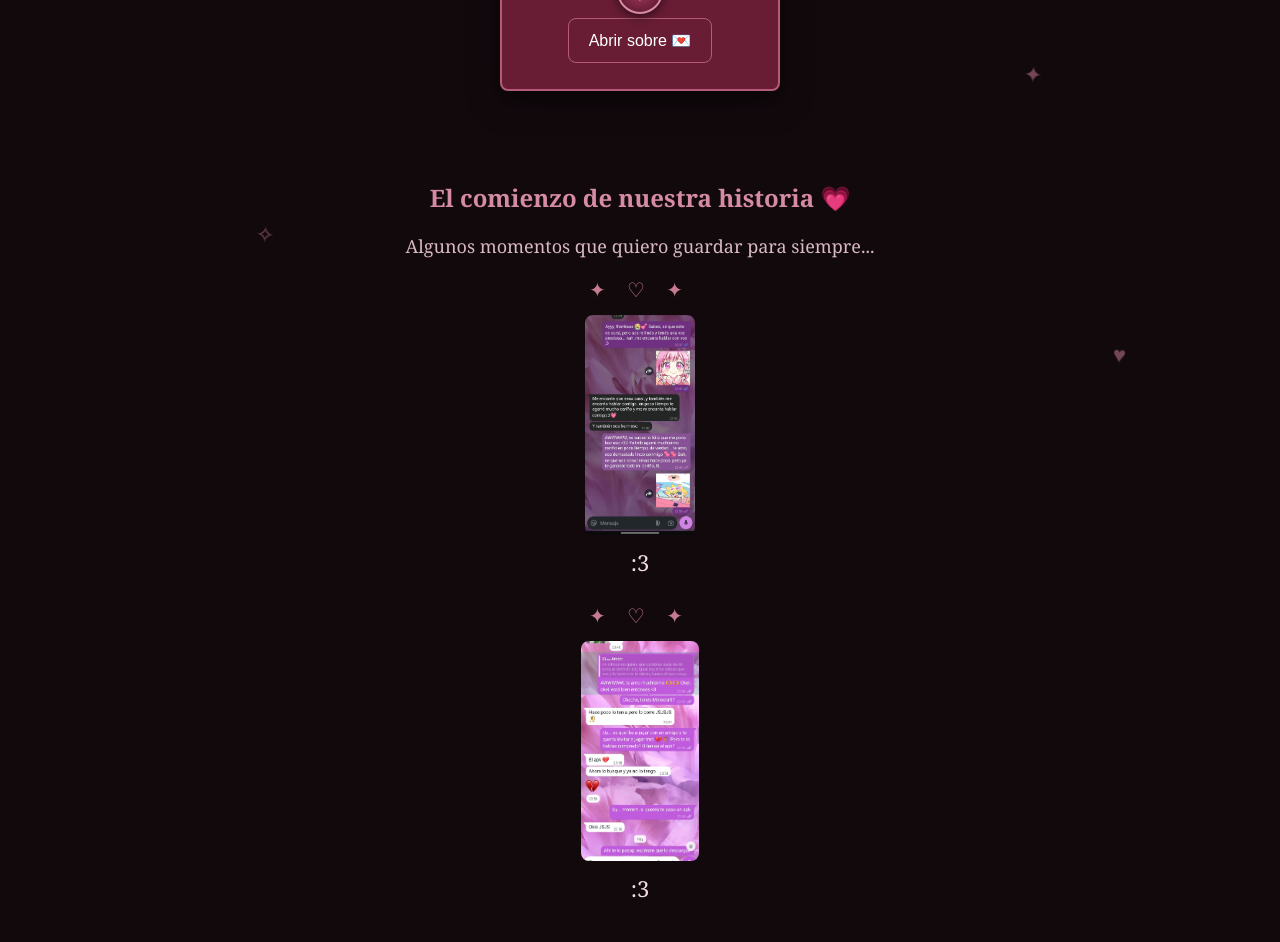
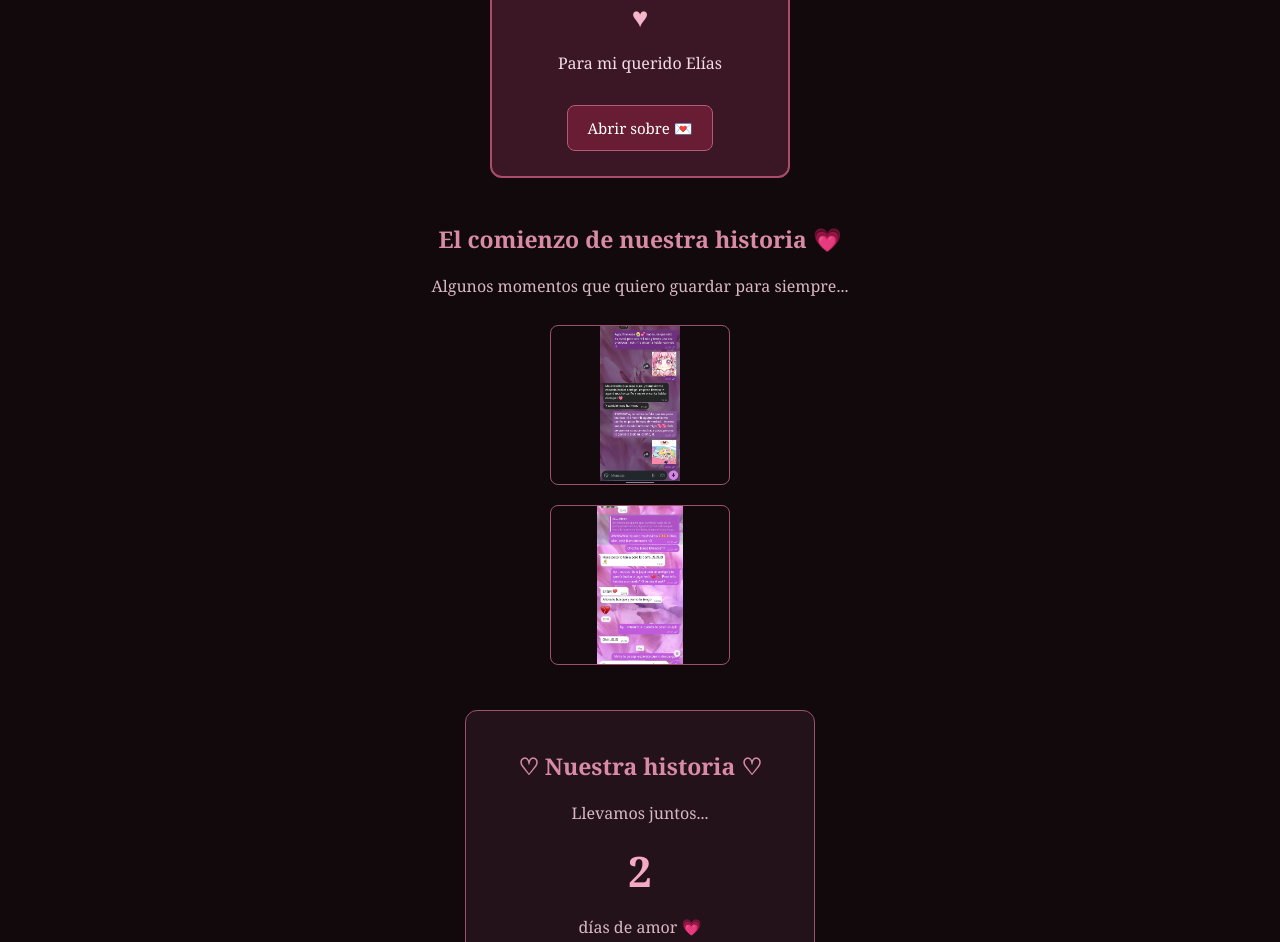
Before and after one commit to amber534/carta-para-elias, a plain HTML site: page index.html in a window 1280 px wide. Shown: the part 297-1239 px from the top of the page. Drawn offline with Linux system fonts and the light colour scheme.

Commit message:
Add files via upload

```diff
--- a/style.css
+++ b/style.css
@@ -1,46 +1,113 @@
+
+/* ESTILO GENERAL */
+* {
+    box-sizing: border-box;
+}
+
 body {
     background-color: #12090d;
     color: #f2dce3;
     font-family: Georgia, serif;
     text-align: center;
-    padding: 40px 20px;
+    padding: 30px 15px;
+    margin: 0;
+    overflow-x: hidden;
 }
 
 h1 {
     color: #c77b91;
-    font-size: 32px;
+    font-size: 28px;
+}
+
+h2 {
+    color: #d98ba5;
+    font-size: 23px;
 }
 
 p {
     color: #d8b8c3;
-    font-size: 18px;
+    font-size: 16px;
+    line-height: 1.6;
 }
 
+/* ESTRELLAS */
+.estrellas {
+    color: #d98ba5;
+    font-size: 22px;
+    display: flex;
+    justify-content: space-around;
+    margin-bottom: 25px;
+}
+
+/* BOTONES */
 button {
     background-color: #681d35;
     color: white;
     border: 1px solid #b45b78;
     padding: 12px 20px;
     border-radius: 8px;
-    font-size: 16px;
+    font-family: Georgia, serif;
+    font-size: 15px;
     cursor: pointer;
+    margin-top: 12px;
 }
 
-/* Carta */
+button:disabled {
+    opacity: 0.6;
+}
 
+/* SOBRE */
+.sobre {
+    background-color: #3b1725;
+    border: 2px solid #a94d6b;
+    border-radius: 12px;
+    width: 100%;
+    max-width: 300px;
+    margin: 35px auto;
+    padding: 25px 15px;
+    position: relative;
+    transition: transform 0.8s;
+}
+
+.sobre p {
+    color: #f2dce3;
+}
+
+.solapa {
+    width: 0;
+    height: 0;
+    border-left: 130px solid transparent;
+    border-right: 130px solid transparent;
+    border-top: 85px solid #8b3653;
+    position: absolute;
+    top: 0;
+    left: 50%;
+    transform: translateX(-50%);
+    transform-origin: top;
+    transition: transform 0.8s;
+}
+
+.sello {
+    color: #f5b6c9;
+    font-size: 28px;
+    position: relative;
+    margin-top: 65px;
+}
+
+.sobre.abierto .solapa {
+    transform: translateX(-50%) rotateX(180deg);
+}
+
+/* CARTA */
 #carta {
-    background-color: #24131b;
-    border: 1px solid #8b3d59;
+    background-color: #24121a;
+    border: 1px solid #9d526b;
     border-radius: 12px;
-    padding: 25px;
+    max-width: 550px;
     margin: 30px auto;
-    max-width: 500px;
+    padding: 25px 20px;
     line-height: 1.8;
     animation: aparecer 1s ease;
-}
-
-#carta h2 {
-    color: #d58ba3;
 }
 
 .oculta {
@@ -50,7 +117,7 @@ button {
 @keyframes aparecer {
     from {
         opacity: 0;
-        transform: translateY(20px);
+        transform: translateY(15px);
     }
 
     to {
@@ -59,247 +126,68 @@ button {
     }
 }
 
-/* Galería */
-
+/* GALERÍA */
 .galeria {
+    margin: 45px auto;
     max-width: 600px;
-    margin: 50px auto;
-    padding: 20px;
-}
-
-.galeria h2 {
-    color: #d58ba3;
 }
 
 .fotos {
     display: flex;
     flex-direction: column;
-    gap: 25px;
+    align-items: center;
+    gap: 20px;
+    margin-top: 25px;
 }
 
 .foto {
-    max-width: 280px;
+    width: 100%;
+    max-width: 180px;
     margin: 0 auto;
-    box-sizing: border-box;
 }
 
 .foto img {
+    display: block;
     width: 100%;
-    height: 220px;
+    height: 160px;
     object-fit: contain;
-    display: block;
-    margin: 0 auto;
     border-radius: 8px;
+    border: 1px solid #9d526b;
 }
 
-.foto:hover {
-    transform: translateY(-5px) scale(1.02);
-    box-shadow: 0 12px 30px #000000a0,
-                0 0 18px #b45b78;
-}
-
-.foto::before {
-    content: "✦  ♡  ✦";
-    display: block;
-    color: #c77b91;
-    font-size: 20px;
-    letter-spacing: 8px;
-    margin-bottom: 12px;
-}
-
-.foto::after {
-    content: ":3";
-    display: block;
-    font-size: 22px;
-    margin-top: 12px;
-}
-
-.foto img {
-    width: 100%;
-    max-width: 320px;
-    max-height: 400px;
-    object-fit: contain;
-    border-radius: 8px;
-    display: block;
-    margin: 0 auto;
-}
-
-.foto p {
-    color: #f2dce3;
-    font-style: italic;
-}
-
-@keyframes aparecerFoto {
-    from {
-        opacity: 0;
-        transform: translateY(20px);
-    }
-
-    to {
-        opacity: 1;
-        transform: translateY(0);
-    }
-}
-
-/* Contador */
-
+/* CONTADOR */
 .contador {
-    background: linear-gradient(145deg, #321723, #1b0c13);
-    border: 2px solid #8b3d59;
-    border-radius: 15px;
-    padding: 25px;
-    max-width: 400px;
+    background-color: #24121a;
+    border: 1px solid #9d526b;
+    border-radius: 12px;
+    max-width: 350px;
     margin: 40px auto;
-    box-shadow: 0 8px 25px #00000080,
-                0 0 15px #8b3d5940;
-}
-
-.contador h2 {
-    color: #d58ba3;
-}
-
-.contador p {
-    color: #e8c4d0;
+    padding: 20px;
 }
 
 #diasJuntos {
+    color: #f5a9c2;
+    font-size: 42px;
+    font-weight: bold;
     display: block;
-    color: #e69ab4;
-    font-size: 55px;
-    font-weight: bold;
     margin: 10px;
-    text-shadow: 0 0 15px #b45b78;
 }
 
-/* Sobre */
-
-.sobre {
-    position: relative;
-    background: #681d35;
-    border: 2px solid #b45b78;
-    border-radius: 8px;
-    width: 280px;
-    max-width: 90%;
-    min-height: 180px;
-    margin: 50px auto;
-    padding: 25px 15px;
-    box-sizing: border-box;
-    box-shadow: 0 10px 30px #00000080;
-    display: flex;
-    flex-direction: column;
-    align-items: center;
-    justify-content: center;
-    gap: 15px;
-    transition: transform 0.8s ease, opacity 0.8s ease;
-}
-
-.sobre p {
-    color: #ffe3eb;
-    font-size: 19px;
-}
-
-.sello {
-    position: absolute;
-    top: 55px;
-    left: 50%;
-    transform: translateX(-50%);
-    width: 42px;
-    height: 42px;
-    border-radius: 50%;
-    background: radial-gradient(circle, #a83b5d, #4b1026);
-    border: 2px solid #d58ba3;
-    color: #ffd9e4;
-    font-size: 25px;
-    display: flex;
-    align-items: center;
-    justify-content: center;
-    z-index: 3;
-    box-shadow: 0 3px 10px #0008;
-}
-
-.solapa {
-    position: absolute;
-    top: 0;
-    left: 0;
-    width: 0;
-    height: 0;
-    border-left: 140px solid transparent;
-    border-right: 140px solid transparent;
-    border-top: 100px solid #a33d5c;
-    transform-origin: top;
-    transition: transform 0.8s ease;
-    z-index: 2;
-}
-
-.sobre.abierto .solapa {
-    transform: rotateX(180deg);
-}
-
-.sobre.abierto .sello {
-    opacity: 0;
-    transition: opacity 0.4s ease;
-}
-
-.sobre.abierto {
-    transform: translateY(-30px) scale(0.9);
-    opacity: 0;
-}
-
-/* Estrellas */
-
-.estrellas {
-    position: fixed;
-    inset: 0;
-    pointer-events: none;
-    overflow: hidden;
-    z-index: -1;
-}
-
-.estrellas span {
-    position: absolute;
-    color: #c77b91;
-    font-size: 22px;
-    animation: flotar 6s ease-in-out infinite;
-}
-
-.estrellas span:nth-child(1) {
-    top: 15%;
-    left: 10%;
-}
-
-.estrellas span:nth-child(2) {
-    top: 30%;
-    right: 15%;
-}
-
-.estrellas span:nth-child(3) {
-    top: 65%;
-    left: 20%;
-}
-
-.estrellas span:nth-child(4) {
-    top: 80%;
-    right: 12%;
-}
-
-.estrellas span:nth-child(5) {
-    top: 45%;
-    left: 80%;
-}
-
-.estrellas span:nth-child(6) {
-    top: 10%;
-    right: 40%;
-}
-
-@keyframes flotar {
-    0%, 100% {
-        transform: translateY(0) rotate(0deg);
-        opacity: 0.4;
+/* CELULARES */
+@media (max-width: 480px) {
+    h1 {
+        font-size: 24px;
     }
 
-    50% {
-        transform: translateY(-20px) rotate(20deg);
-        opacity: 1;
+    h2 {
+        font-size: 20px;
     }
-        }
+
+    body {
+        padding: 25px 12px;
+    }
+
+    #carta {
+        padding: 20px 15px;
+    }
+}
```
